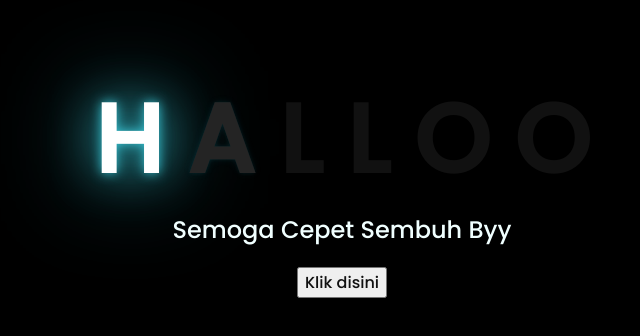
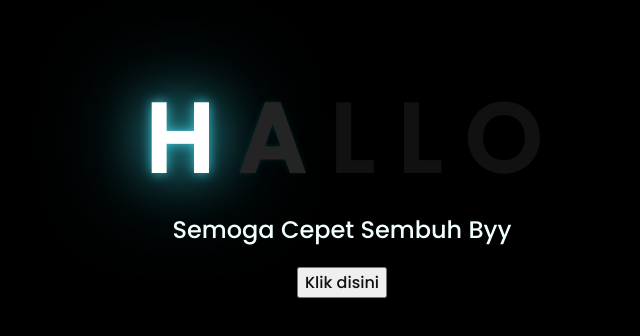
Before and after one commit to Prayoga16/UntukByybu, a plain HTML site: page index.html in a window 1280 px wide. Shown: the part 226-562 px from the top of the page, without its empty margins (306-946 px from the left). Drawn offline with Linux system fonts and the light colour scheme.

Commit message:
Update index.html

```diff
--- a/index.html
+++ b/index.html
@@ -16,7 +16,6 @@
         <span>L</span>
         <span>L</span>
         <span>O</span>
-        <span>O</span>
     </div>
     <div class="description">
         <span>Semoga Cepet Sembuh Byy</span>
```
